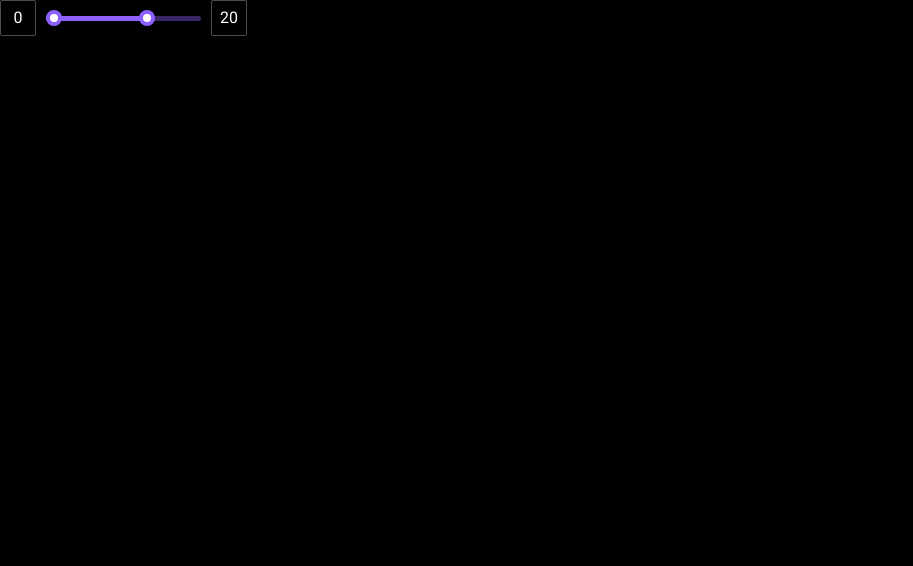
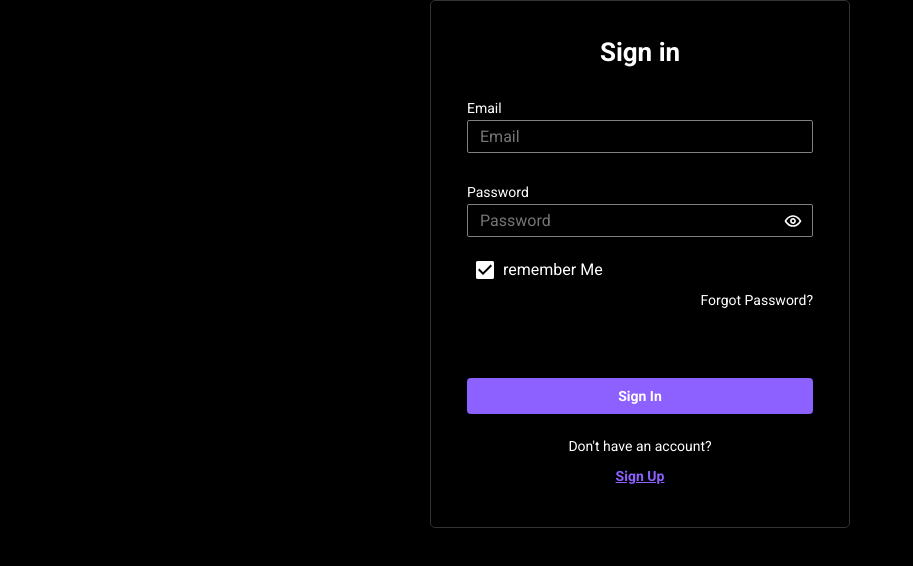
Before and after one commit to VadimDgahm/BrainCards, a React (Vite) app: page / in a window 1280 px wide. Shown: the top 566 px of the page, without its empty margins (0-913 px from the left). Built offline with nearby package versions, Linux system fonts and the light colour scheme.

Commit message:
change styles input, sing-in component

```diff
--- a/src/App.tsx
+++ b/src/App.tsx
@@ -1,5 +1,6 @@
 import { useState } from 'react'
 
+import { LoginForm } from '@/components/auth/sign-in'
 import { Slider } from '@/components/ui/slider/slider'
 
 function App() {
@@ -8,8 +9,7 @@ function App() {
 
   return (
     <>
-      <div></div>
-      <Slider maxValue={30} updateValues={sliderCallback} values={values} />
+      <LoginForm onSubmit={() => {}} />
     </>
   )
 }
--- a/src/components/auth/sign-in/sign-in.module.scss
+++ b/src/components/auth/sign-in/sign-in.module.scss
@@ -1,8 +1,11 @@
 .signInWrapper {
-  width: 420px;
+  display: flex;
+  flex-direction: column;
+  align-items: center;
+  max-width: 420px;
   height: 528px;
   margin: 0 auto;
-  padding: 33px 36px 29px;
+  padding: 33px 36px 25px ;
 
   border: 1px solid var(--color-dark-500);
   border-radius: 5px;
@@ -10,44 +13,45 @@
 
 .signInForm {
   display: flex;
+  width: 100%;
   flex-direction: column;
   align-items: center;
   justify-content: center;
 }
 
 .signInTitle {
-  margin: 0 auto 27px;
+margin-bottom: 26px;
 }
 
 .emailInput {
-  color: var(--color-dark-100) !important;
+  margin-bottom: 24px;
+}
+.passwordInput{
+  margin-bottom: 12px;
 }
 
 .checkbox {
-  margin-right: auto;
-  margin-left: 23px;
+  width: 100%;
+
 }
-
 .repairPassword {
+  width: 100%;
+  margin-bottom:66px;
   cursor: pointer;
-  margin-right: 12px;
-  margin-bottom: 66px;
-  margin-left: auto;
-
+  text-align: end;
   &:hover {
     text-decoration: underline;
   }
 }
 
 .submitButton {
+  margin-bottom: 20px;
 }
 
 .account {
-  margin: 20px auto 11px;
 }
 
 .signUp {
-  margin-right: 50px;
   font-weight: 700;
   color: var(--color-primary-500);
 }
--- a/src/components/auth/sign-in/sign-in.tsx
+++ b/src/components/auth/sign-in/sign-in.tsx
@@ -57,6 +57,7 @@ export const LoginForm = ({ onSubmit }: { onSubmit: (data: FormValues) => void }
             placeholder={'Password'}
             type={'password'}
           />
+
           <ControlledCheckbox
             containerClassName={s.checkbox}
             control={control}
@@ -70,7 +71,8 @@ export const LoginForm = ({ onSubmit }: { onSubmit: (data: FormValues) => void }
           >
             Forgot Password?
           </Typography>
-          <Button className={s.submitButton} fullWidth type={'submit'}>
+
+          <Button className={s.submitButton} type={'submit'}>
             Sign In
           </Button>
         </form>
--- a/src/components/ui/Input/input.module.scss
+++ b/src/components/ui/Input/input.module.scss
@@ -1,8 +1,7 @@
 .input {
-
   width: 100%;
   padding: 6px 12px;
-
+  margin-bottom: 3px;
   font-size: var(--font-size-m);
 
   background: none;
@@ -10,9 +9,8 @@
   border-radius: 2px;
   outline: none;
 
-  transition:
-    background-color 0.3s linear,
-    border 0.3s linear;
+  transition: background-color 0.3s linear,
+  border 0.3s linear;
 
   &:focus {
     border: 1px solid var(--color-info-700);
@@ -53,16 +51,21 @@ input[type='search'] {
 }
 
 .buttonEye {
-  all: inherit;
+  all: unset;
   position: absolute;
-  top: 10px;
+  top: 20%;
   right: 10px;
+}
+
+.inputContainer {
+  width: 100%;
+  position: relative;
 }
 
 .box {
   display: flex;
   flex-direction: column;
-  width: 284px;
+  width: 100%;
   font-size: var(--font-size-s);
 }
 
@@ -72,9 +75,8 @@ input[type='search'] {
 }
 
 .inputBox {
-  position: relative;
+  width: 100%;
   display: block;
-  height: 70px;
 }
 
 .error {
@@ -86,6 +88,8 @@ input[type='search'] {
 }
 
 .errorMessage {
+  position: absolute;
+  top: 95%;
   color: var(--color-danger-300) !important;
 }
 
--- a/src/components/ui/Input/input.tsx
+++ b/src/components/ui/Input/input.tsx
@@ -23,18 +23,14 @@ export const Input = forwardRef<HTMLInputElement, InputProps>(
       setIsActiveInput,
       typeInput,
     } = useInput(rest.type)
-    const classNames = clsx(
-      s.input,
-      className,
-      errorMessage && s.error,
-      typeInput === 'search' && s.search
-    )
+    const classNames = clsx(s.input, errorMessage && s.error, typeInput === 'search' && s.search)
 
     return (
-      <div className={s.box}>
+      <div className={`${s.box} ${className}`}>
         {title && typeInput !== 'search' && <label>{title}</label>}
         <div className={s.inputBox} onClick={() => setIsActiveInput(true)}>
           {label}
+          <div className={s.inputContainer}>
             <input
               className={classNames}
               // ref={rootInput}
@@ -42,14 +38,16 @@ export const Input = forwardRef<HTMLInputElement, InputProps>(
               {...rest}
               type={typeInput}
             />
-          {/*{errorMessage && <span className={s.errorMessage}>{errorMessage}</span>}*/}
+
+            {showEyeIcon(isOpenEye, onClickSvgEyeHandler)}
             {errorMessage && (
               <Typography className={s.errorMessage} variant={'caption'}>
                 {errorMessage}
               </Typography>
             )}
+          </div>
+
           {typeInput === 'search' && <SvgSearchInput isActive={isActiveInput} />}
-          {showEyeIcon(isOpenEye, onClickSvgEyeHandler)}
         </div>
       </div>
     )
--- a/src/components/ui/button/button.module.scss
+++ b/src/components/ui/button/button.module.scss
@@ -1,5 +1,4 @@
 .button {
-  all: unset;
 
   cursor: pointer;
 
--- a/src/components/ui/button/button.tsx
+++ b/src/components/ui/button/button.tsx
@@ -17,7 +17,7 @@ export const Button = <T extends ElementType = 'button'>(
 
   return (
     <Component
-      className={`${s.button} ${s[variant]} ${fullWidth ? s.fullWidth : ''} ${className}`}
+      className={`${className} ${s.button} ${s[variant]} ${fullWidth ? s.fullWidth : ''} `}
       {...rest}
     />
   )
```
Lines whose indentation alone changed are shown as unchanged.
